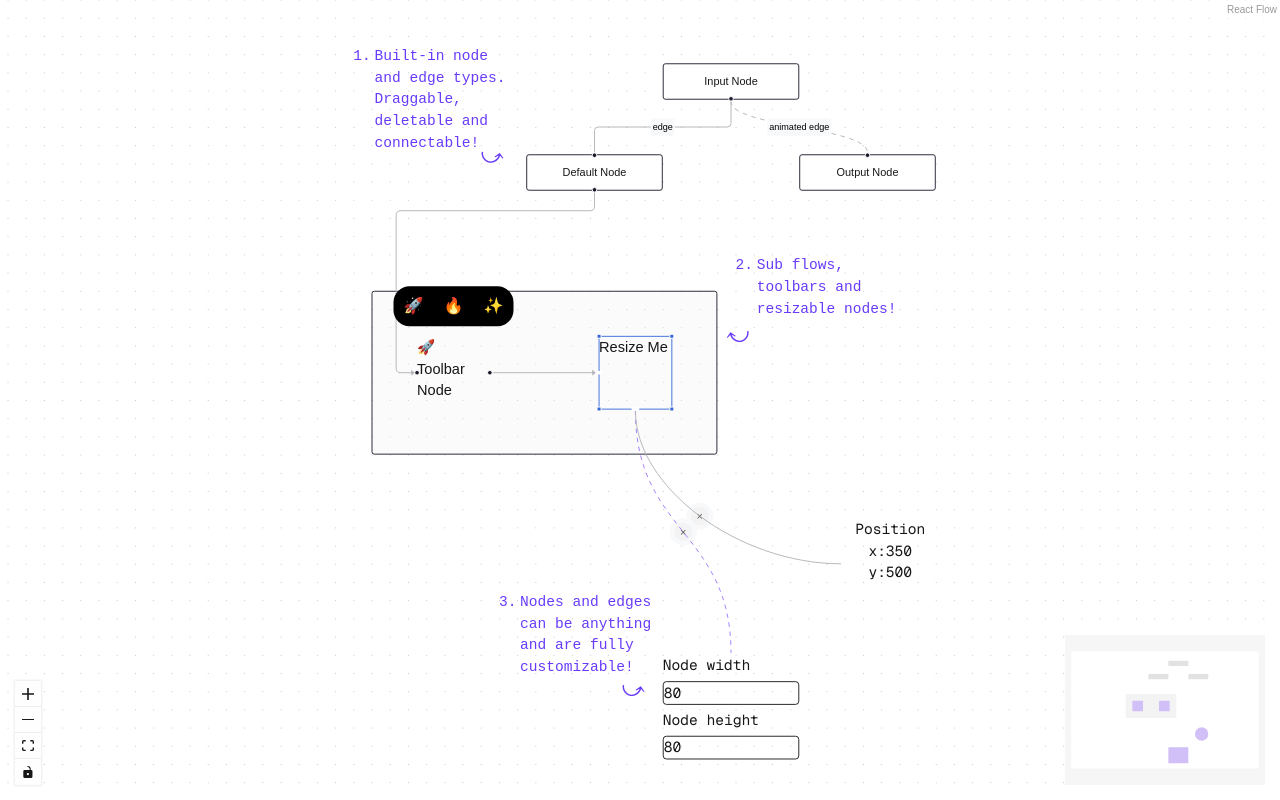
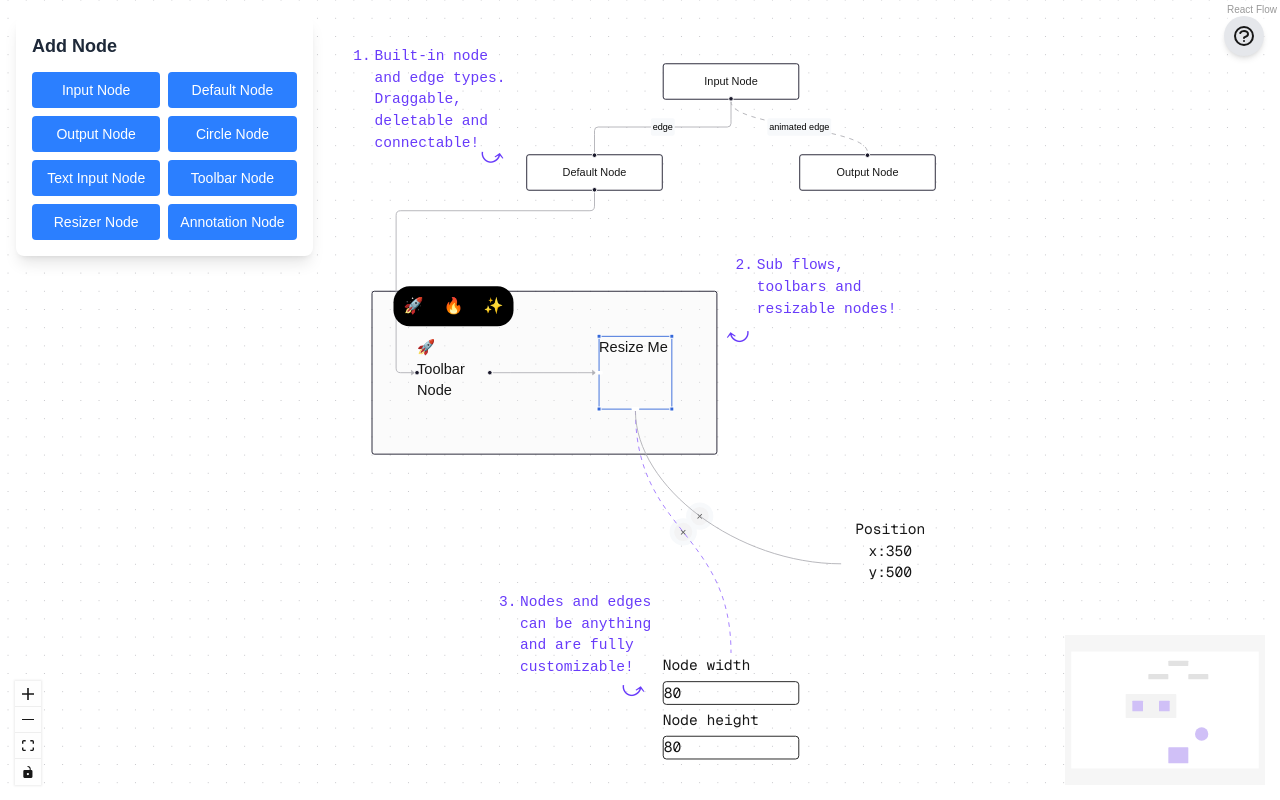
Before and after one commit to Gilbert-Studio-Newbe/React-Setup, a Next.js app: page /flow in a window 1280 px wide. Built offline with nearby package versions, Linux system fonts and the light colour scheme.

Commit message:
Add node creation functionality with UI controls and help panel

```diff
--- a/src/app/flow/page.tsx
+++ b/src/app/flow/page.tsx
@@ -1,6 +1,6 @@
 'use client';
 
-import React, { useCallback } from 'react';
+import React, { useCallback, useEffect, useRef } from 'react';
 import {
   ReactFlow,
   addEdge,
@@ -9,6 +9,9 @@ import {
   Background,
   useNodesState,
   useEdgesState,
+  ReactFlowProvider,
+  useKeyPress,
+  useOnSelectionChange,
 } from '@xyflow/react';
 
 import {
@@ -21,6 +24,9 @@ import ResizerNode from '@/components/ResizerNode';
 import CircleNode from '@/components/CircleNode';
 import TextInputNode from '@/components/TextInputNode';
 import ButtonEdge from '@/components/ButtonEdge';
+import NodeSelector from '@/components/NodeSelector';
+import Toast from '@/components/Toast';
+import HelpPanel from '@/components/HelpPanel';
 
 const nodeTypes = {
   annotation: AnnotationNode,
@@ -36,16 +42,37 @@ const edgeTypes = {
 
 const nodeClassName = (node: any) => node.type;
 
-export default function FlowPage() {
+function Flow() {
   const [nodes, setNodes, onNodesChange] = useNodesState(initialNodes);
   const [edges, setEdges, onEdgesChange] = useEdgesState(initialEdges);
+  const [toast, setToast] = React.useState<{ message: string } | null>(null);
+  const selectedNodesRef = useRef<string[]>([]);
+
+  const deletePressed = useKeyPress('Delete');
+
+  // Track selected nodes
+  useOnSelectionChange({
+    onChange: ({ nodes }) => {
+      selectedNodesRef.current = nodes.map(node => node.id);
+    },
+  });
+
+  // Handle delete key press
+  useEffect(() => {
+    if (deletePressed && selectedNodesRef.current.length > 0) {
+      setNodes(nds => nds.filter(node => !selectedNodesRef.current.includes(node.id)));
+      setToast({ message: `Deleted ${selectedNodesRef.current.length} node(s)` });
+      selectedNodesRef.current = [];
+    }
+  }, [deletePressed, setNodes]);
+
   const onConnect = useCallback(
     (params: any) => setEdges((eds) => addEdge(params, eds)),
     [],
   );
 
   return (
-    <div className="w-screen h-screen">
+    <div className="w-screen h-screen relative">
       <ReactFlow
         nodes={nodes}
         edges={edges}
@@ -57,11 +84,30 @@ export default function FlowPage() {
         nodeTypes={nodeTypes}
         edgeTypes={edgeTypes}
         className="bg-[#F7F9FB] dark:bg-[#1a1a1a]"
+        deleteKeyCode="Delete"
       >
         <MiniMap zoomable pannable nodeClassName={nodeClassName} />
         <Controls />
         <Background />
       </ReactFlow>
+      <NodeSelector className="absolute top-4 left-4 z-10" />
+      <HelpPanel className="absolute top-4 right-4 z-10" />
+
+      {toast && (
+        <Toast
+          message={toast.message}
+          onClose={() => setToast(null)}
+        />
+      )}
     </div>
   );
 }
+
+// Wrap the Flow component with ReactFlowProvider to ensure context is available
+export default function FlowPage() {
+  return (
+    <ReactFlowProvider>
+      <Flow />
+    </ReactFlowProvider>
+  );
+}
--- /dev/null
+++ b/src/components/HelpPanel.tsx
@@ -0,0 +1,69 @@
+'use client';
+
+import React, { useState } from 'react';
+
+interface HelpPanelProps {
+  className?: string;
+}
+
+const HelpPanel: React.FC<HelpPanelProps> = ({ className }) => {
+  const [isOpen, setIsOpen] = useState(false);
+
+  return (
+    <div className={className}>
+      <button
+        onClick={() => setIsOpen(!isOpen)}
+        className="bg-gray-200 dark:bg-gray-700 p-2 rounded-full shadow-md hover:bg-gray-300 dark:hover:bg-gray-600 transition-colors"
+        aria-label="Help"
+      >
+        <svg xmlns="http://www.w3.org/2000/svg" className="h-6 w-6" fill="none" viewBox="0 0 24 24" stroke="currentColor">
+          <path strokeLinecap="round" strokeLinejoin="round" strokeWidth={2} d="M8.228 9c.549-1.165 2.03-2 3.772-2 2.21 0 4 1.343 4 3 0 1.4-1.278 2.575-3.006 2.907-.542.104-.994.54-.994 1.093m0 3h.01M21 12a9 9 0 11-18 0 9 9 0 0118 0z" />
+        </svg>
+      </button>
+
+      {isOpen && (
+        <div className="absolute top-14 right-4 bg-white dark:bg-gray-800 p-4 rounded-lg shadow-lg w-72 z-20">
+          <div className="flex justify-between items-center mb-3">
+            <h3 className="text-lg font-semibold text-gray-800 dark:text-white">Help</h3>
+            <button
+              onClick={() => setIsOpen(false)}
+              className="text-gray-500 hover:text-gray-700 dark:text-gray-400 dark:hover:text-gray-200"
+            >
+              <svg xmlns="http://www.w3.org/2000/svg" className="h-5 w-5" viewBox="0 0 20 20" fill="currentColor">
+                <path fillRule="evenodd" d="M4.293 4.293a1 1 0 011.414 0L10 8.586l4.293-4.293a1 1 0 111.414 1.414L11.414 10l4.293 4.293a1 1 0 01-1.414 1.414L10 11.414l-4.293 4.293a1 1 0 01-1.414-1.414L8.586 10 4.293 5.707a1 1 0 010-1.414z" clipRule="evenodd" />
+              </svg>
+            </button>
+          </div>
+
+          <div className="space-y-3 text-sm">
+            <div>
+              <h4 className="font-medium text-gray-700 dark:text-gray-300">Adding Nodes</h4>
+              <p className="text-gray-600 dark:text-gray-400">Use the panel on the left to add new nodes to the canvas.</p>
+            </div>
+
+            <div>
+              <h4 className="font-medium text-gray-700 dark:text-gray-300">Connecting Nodes</h4>
+              <p className="text-gray-600 dark:text-gray-400">Drag from a node's handle to another node's handle to create a connection.</p>
+            </div>
+
+            <div>
+              <h4 className="font-medium text-gray-700 dark:text-gray-300">Deleting</h4>
+              <p className="text-gray-600 dark:text-gray-400">Select nodes and press <kbd className="px-1 py-0.5 bg-gray-100 dark:bg-gray-700 rounded">Delete</kbd> to remove them.</p>
+            </div>
+
+            <div>
+              <h4 className="font-medium text-gray-700 dark:text-gray-300">Navigation</h4>
+              <p className="text-gray-600 dark:text-gray-400">
+                <span className="block">• Pan: Drag the canvas</span>
+                <span className="block">• Zoom: Mouse wheel or pinch gesture</span>
+                <span className="block">• Select: Click on nodes</span>
+              </p>
+            </div>
+          </div>
+        </div>
+      )}
+    </div>
+  );
+};
+
+export default HelpPanel;
--- /dev/null
+++ b/src/components/NodeSelector.tsx
@@ -0,0 +1,114 @@
+'use client';
+
+import React, { useState } from 'react';
+import { useReactFlow } from '@xyflow/react';
+import Toast from './Toast';
+
+interface NodeSelectorProps {
+  className?: string;
+}
+
+const NodeSelector: React.FC<NodeSelectorProps> = ({ className }) => {
+  const { addNodes, screenToFlowPosition } = useReactFlow();
+  const [toast, setToast] = useState<{ message: string } | null>(null);
+
+  const nodeTypes = [
+    { type: 'input', label: 'Input Node' },
+    { type: 'default', label: 'Default Node' },
+    { type: 'output', label: 'Output Node' },
+    { type: 'circle', label: 'Circle Node' },
+    { type: 'textinput', label: 'Text Input Node' },
+    { type: 'tools', label: 'Toolbar Node' },
+    { type: 'resizer', label: 'Resizer Node' },
+    { type: 'annotation', label: 'Annotation Node' },
+  ];
+
+  const addNode = (type: string) => {
+    // Get the center of the viewport
+    const centerX = window.innerWidth / 2;
+    const centerY = window.innerHeight / 2;
+
+    // Convert screen coordinates to flow coordinates
+    const position = screenToFlowPosition({ x: centerX, y: centerY });
+
+    // Create a unique ID
+    const id = `${type}-${Date.now()}`;
+
+    // Create the node data based on type
+    let data: any = { label: `New ${type} Node` };
+    let style = {};
+    let nodeConfig: any = {
+      id,
+      type,
+      position,
+      data,
+    };
+
+    // Configure specific node types
+    switch (type) {
+      case 'annotation':
+        data = {
+          level: 1,
+          label: 'New Annotation',
+          arrowStyle: {
+            right: 0,
+            bottom: 0,
+            transform: 'translate(-30px,10px) rotate(-80deg)',
+          },
+        };
+        break;
+      case 'circle':
+        // Circle node doesn't need special data
+        data = {};
+        break;
+      case 'textinput':
+        // Text input node doesn't need special data
+        data = {};
+        break;
+      case 'resizer':
+        // Add default size for resizer node
+        style = { width: 150, height: 100 };
+        nodeConfig.style = style;
+        break;
+      case 'tools':
+        // Add default size for toolbar node
+        style = { width: 100, height: 100 };
+        nodeConfig.style = style;
+        break;
+    }
+
+    // Add the node to the flow
+    addNodes(nodeConfig);
+
+    // Show toast notification
+    setToast({ message: `Added ${nodeTypes.find(nt => nt.type === type)?.label || type} to the canvas` });
+  };
+
+  return (
+    <>
+      <div className={`bg-white dark:bg-gray-800 p-4 rounded-lg shadow-lg ${className}`}>
+        <h3 className="text-lg font-semibold mb-3 text-gray-800 dark:text-white">Add Node</h3>
+        <div className="grid grid-cols-2 gap-2">
+          {nodeTypes.map((node) => (
+            <button
+              key={node.type}
+              onClick={() => addNode(node.type)}
+              className="px-3 py-2 bg-blue-500 text-white rounded hover:bg-blue-600 transition-colors text-sm"
+            >
+              {node.label}
+            </button>
+          ))}
+        </div>
+      </div>
+
+      {toast && (
+        <Toast
+          message={toast.message}
+          onClose={() => setToast(null)}
+        />
+      )}
+    </>
+  );
+};
+
+export default NodeSelector;
--- /dev/null
+++ b/src/components/Toast.tsx
@@ -0,0 +1,34 @@
+'use client';
+
+import React, { useEffect, useState } from 'react';
+
+interface ToastProps {
+  message: string;
+  duration?: number;
+  onClose: () => void;
+}
+
+const Toast: React.FC<ToastProps> = ({ message, duration = 3000, onClose }) => {
+  const [isVisible, setIsVisible] = useState(true);
+
+  useEffect(() => {
+    const timer = setTimeout(() => {
+      setIsVisible(false);
+      setTimeout(onClose, 300); // Allow time for fade-out animation
+    }, duration);
+
+    return () => clearTimeout(timer);
+  }, [duration, onClose]);
+
+  return (
+    <div
+      className={`fixed bottom-4 right-4 bg-green-500 text-white px-4 py-2 rounded shadow-lg transition-opacity duration-300 z-50 ${
+        isVisible ? 'opacity-100' : 'opacity-0'
+      }`}
+    >
+      {message}
+    </div>
+  );
+};
+
+export default Toast;
```
